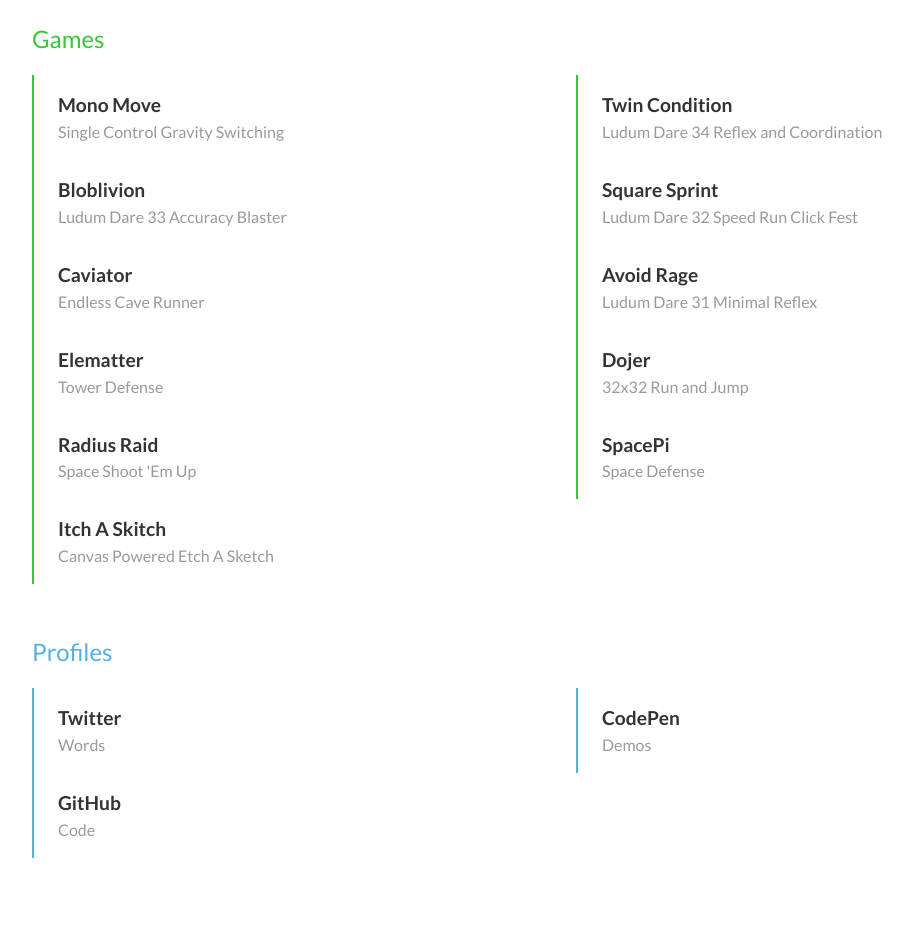
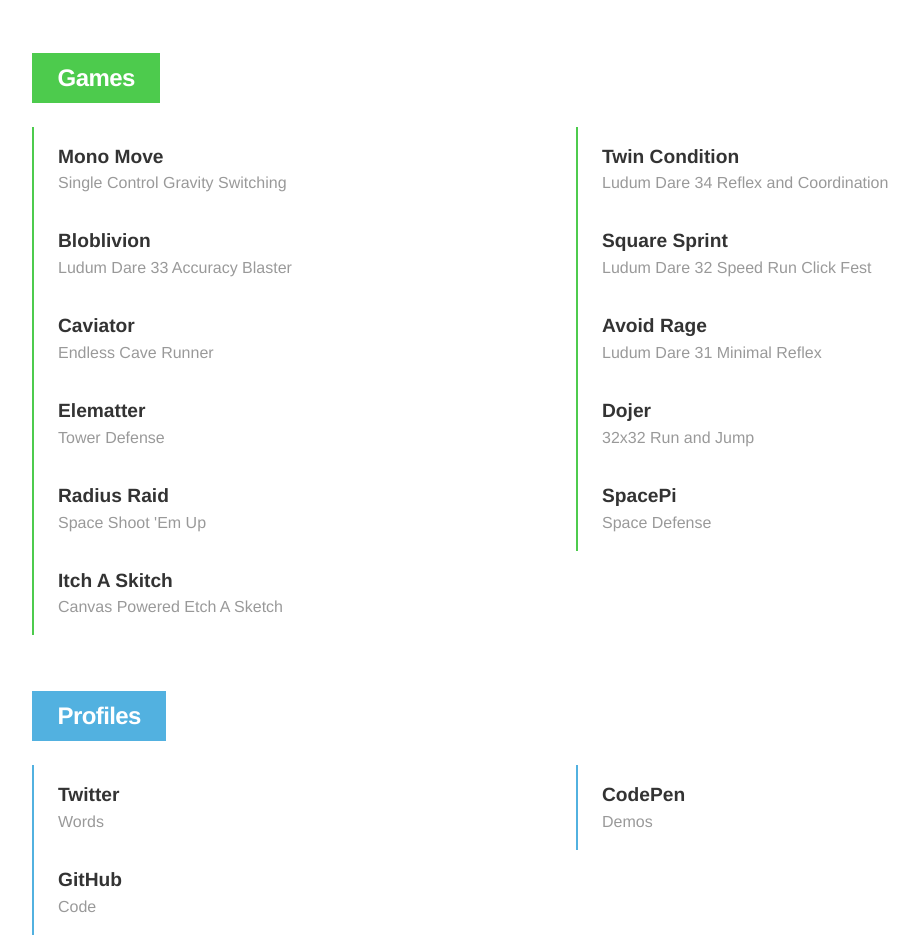
Before and after one commit to jackrugile/jack-rugile-v4, a website: page src/index.html in a window 1280 px wide. Shown: the part 388-1326 px from the top of the page, without its empty margins (64-983 px from the left). Drawn offline with nearby package versions, Linux system fonts and the light colour scheme; files that its build step writes are made by us from their sources.

Commit message:
misc changes

```diff
--- a/src/index.html
+++ b/src/index.html
@@ -1,5 +1,5 @@
 <!doctype html>
-<html>
+<html lang="en">
 	<head>
 		<meta charset="utf-8">
 		<meta http-equiv="X-UA-Compatible" content="IE=edge,chrome=1">
@@ -11,9 +11,8 @@
 		<meta property="og:description" content="Denver Based Web and Game Developer">
 		<meta property="og:site_name" content="Jack Rugile">
 		<meta property="og:type" content="website">
-		<link rel="stylesheet" href="https://fonts.googleapis.com/css?family=Lato:400,700">
 		<link rel="stylesheet" href="css/main.min.css?v=4">
-		<link rel="shortcut icon" type="image/x-icon" href="img/favicon.ico?v=3">
+		<link rel="shortcut icon" type="image/x-icon" href="img/favicon.ico?v=4">
 	</head>
 	<body>
 		<div class="container">
@@ -103,7 +102,7 @@
 							</a>
 						</li>
 						<li class="item">
-							<a href="http://itchaskitch.com" class="item-link">
+							<a href="https://itchaskitch.com" class="item-link">
 								<span class="item-title">Itch A Skitch</span>
 								<span class="item-description">Canvas Powered Etch A Sketch</span>
 							</a>
@@ -120,7 +119,7 @@
 							</a>
 						</li>
 						<li class="item">
-							<a href="http://codepen.io/jackrugile" class="item-link">
+							<a href="https://codepen.io/jackrugile" class="item-link">
 								<span class="item-title">CodePen</span>
 								<span class="item-description">Demos</span>
 							</a>
--- a/src/scss/main.scss
+++ b/src/scss/main.scss
@@ -1,5 +1,5 @@
 $accent1: hsl( 0, 70%, 65% );
-$accent2: hsl( 120, 55%, 50% );
+$accent2: hsl( 120, 55%, 55% );
 $accent3: hsl( 200, 70%, 60% );
 $accent1-light: lighten( $accent1, 30% );
 $accent2-light: lighten( $accent2, 40% );
@@ -7,7 +7,7 @@
 $gray-dark: #333;
 $gray-mid: rgba(0, 0, 0, 0.4);
 $gray-light: #ddd;
-$duration-off: 600ms;
+$duration-off: 500ms;
 $duration-on: 0ms;
 
 /*===============================================================================
@@ -22,7 +22,7 @@
 
 body {
 	color: $gray-dark;
-	font: 100%/1.5 'Lato', 'Helvetica Neue', helvetica, arial, sans-serif;
+	font: 100%/1.5 'Helvetica Neue', helvetica, arial, sans-serif;
 	position: relative;
 }
 
@@ -94,10 +94,14 @@
 }
 
 h3 {
+	color: #fff;
+	display: inline-block;
 	font-size: 1.5em;
-	font-weight: normal;
+	font-weight: 700;
+	letter-spacing: -0.025em;
 	line-height: 1;
 	margin: 0 0 1.5rem;
+	padding: 0.8rem 1.6rem;
 }
 
 .items {
@@ -133,57 +137,66 @@
 	}
 }
 
+.item-title,
+.item-description {
+	display: block;
+	transition-duration: $duration-off;
+	transition-property: color;
+	.item-link:hover & {
+		color: #fff;
+		transition-duration: $duration-on;
+	}
+}
+
 .item-title {
 	color: $gray-dark;
-	display: block;
 	font-size: 1.2em;
 	font-weight: bold;
 }
 
 .item-description {
 	color: $gray-mid;
-	display: block;
 	font-size: 1em;
 }
 
 .items-wrap:nth-child( 2 ) {
 	h3 {
-		color: $accent1;
+		background: $accent1;
 	}
-
 	.item-link {
 		border-left-color: $accent1;
 		&:hover {
-			background: $accent1-light;
+			background: $accent1;
 			border-color: $accent1;
+			color: #fff;
 		}
 	}
 }
 
 .items-wrap:nth-child( 3 ) {
 	h3 {
-		color: $accent2;
+		background: $accent2;
 	}
-
 	.item-link {
 		border-left-color: $accent2;
 		&:hover {
-			background: $accent2-light;
+			background: $accent2;
 			border-color: $accent2;
+			color: #fff;
 		}
 	}
 }
 
 .items-wrap:nth-child( 4 ) {
 	h3 {
-		color: $accent3;
+		background: $accent3;
 	}
-
 	.item-link {
 		border-left-color: $accent3;
 		&:hover {
-			background: $accent3-light;
+			background: $accent3;
 			border-color: $accent3;
+			color: #fff;
 		}
 	}
 }
```
